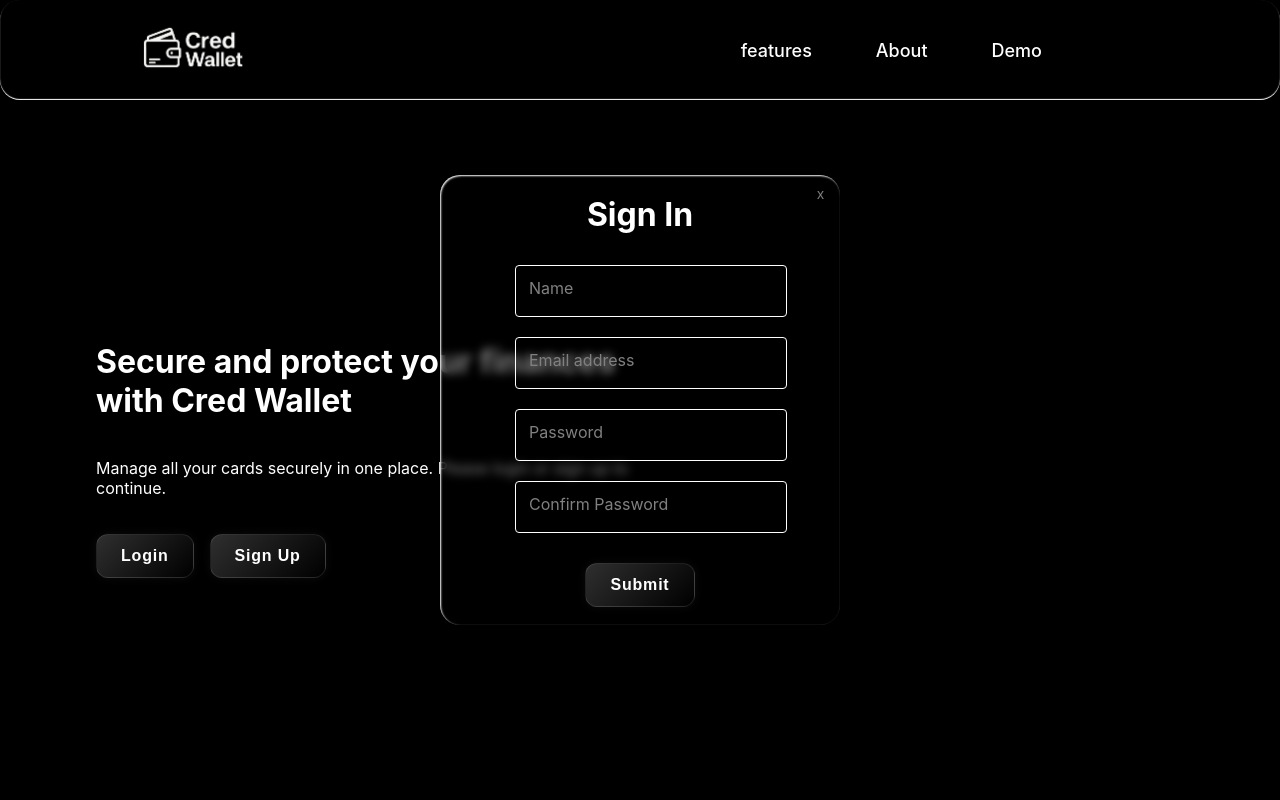
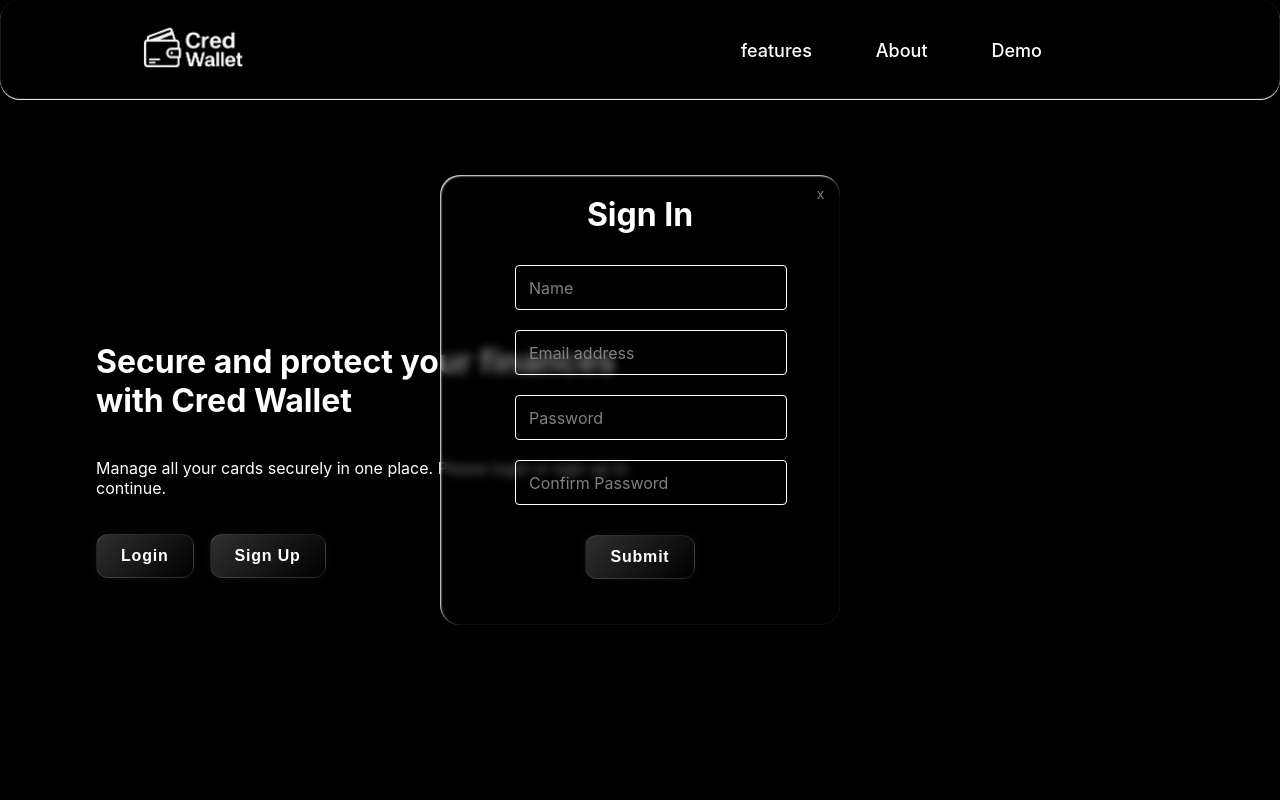
Before and after one commit to aryanayush012/Cred-Wallet-2.0, a React (Create React App) app in the folder frontend/: page / in a window 1280 px wide. Both pictures are taken after a click on the button "Sign Up". Shown: the top 800 px of the page. Built offline with nearby package versions, Linux system fonts and the light colour scheme; no server answers.

Commit message:
removed auto suggestion background

```diff
--- a/frontend/src/components/styles/Card.style.css
+++ b/frontend/src/components/styles/Card.style.css
@@ -4,12 +4,11 @@
   left: 50%;
   transform: translate(-50%, -50%);
   width: 100%;
-  max-width: 600px;
+  max-width: 800px;
   height: fit-content;
-  background-color: rgba(0, 0, 0, 50%);
+  background-color: rgba(0, 0, 0, 100%);
   border-radius: 20px;
   box-shadow: -1px -1px 2px #3a3a3a;
-  backdrop-filter: blur(3px);
   padding: 20px;
   z-index: 1000;
 }
--- a/frontend/src/components/styles/Login.style.css
+++ b/frontend/src/components/styles/Login.style.css
@@ -41,10 +41,18 @@
     border: 1px solid #fff;
     border-radius: 4px;
     background: transparent;
-    height: 30px;
-    outline: none;
     color: #fff;
 }
+
+/* Force autocomplete background to black and text to white */
+.login-email input:-webkit-autofill,
+.login-password input:-webkit-autofill {
+  -webkit-box-shadow: 0 0 0 1000px #000 inset !important;
+  -webkit-text-fill-color: #fff !important;
+  box-shadow: 0 0 0 1000px #000 inset !important;
+  color: #fff !important;
+}
+
 .login-email label,
 .login-password label {
     position: absolute;
--- a/frontend/src/components/styles/Signup.style.css
+++ b/frontend/src/components/styles/Signup.style.css
@@ -45,10 +45,20 @@
     border: 1px solid #fff;
     border-radius: 4px;
     background: transparent;
-    height: 30px;
-    outline: none;
     color: #fff;
 }
+
+/* Force autocomplete background to black and text to white */
+.signup-name input:-webkit-autofill,
+.signup-email input:-webkit-autofill,
+.signup-password input:-webkit-autofill,
+.signup-confirm-password input:-webkit-autofill {
+  -webkit-box-shadow: 0 0 0 1000px #000 inset !important;
+  -webkit-text-fill-color: #fff !important;
+  box-shadow: 0 0 0 1000px #000 inset !important;
+  color: #fff !important;
+}
+
 .signup-name label,
 .signup-email label,
 .signup-password label,
```
